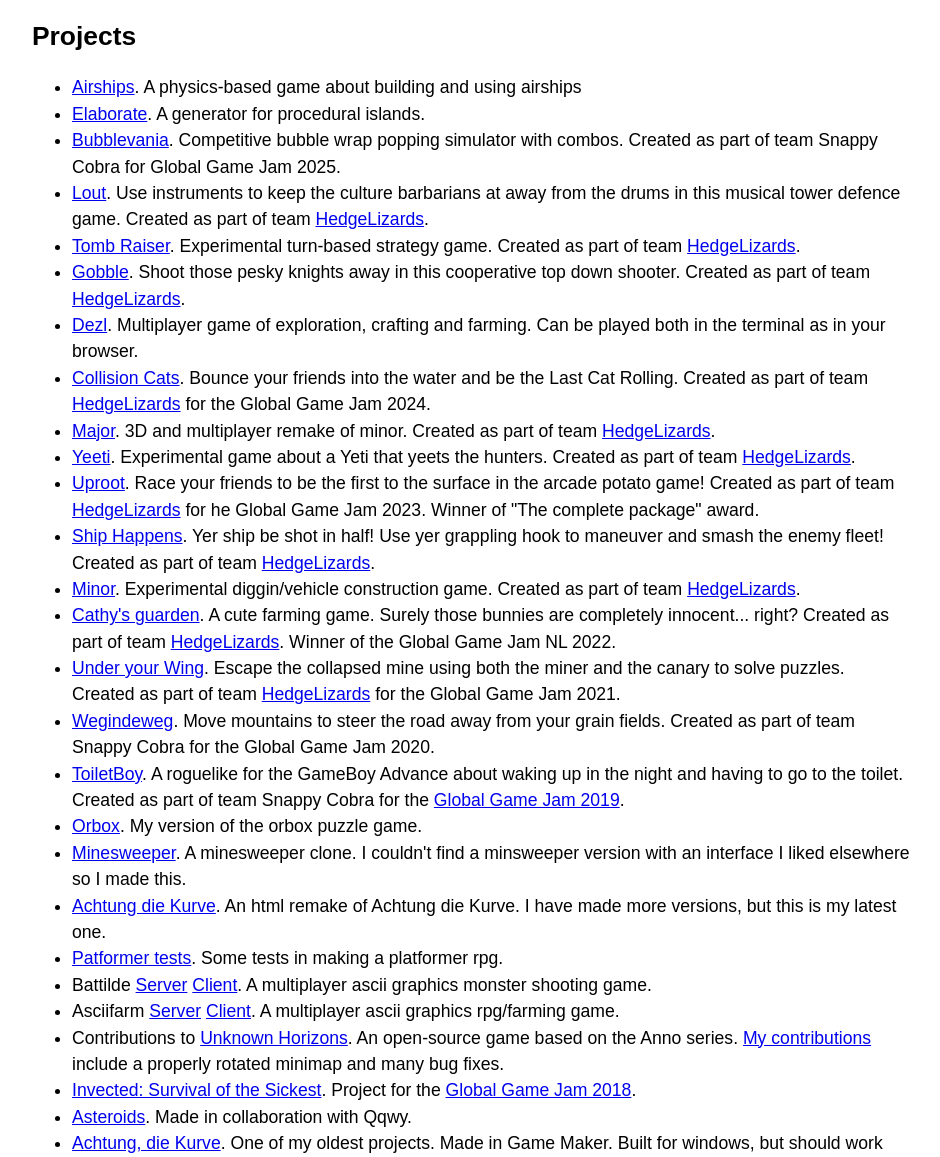
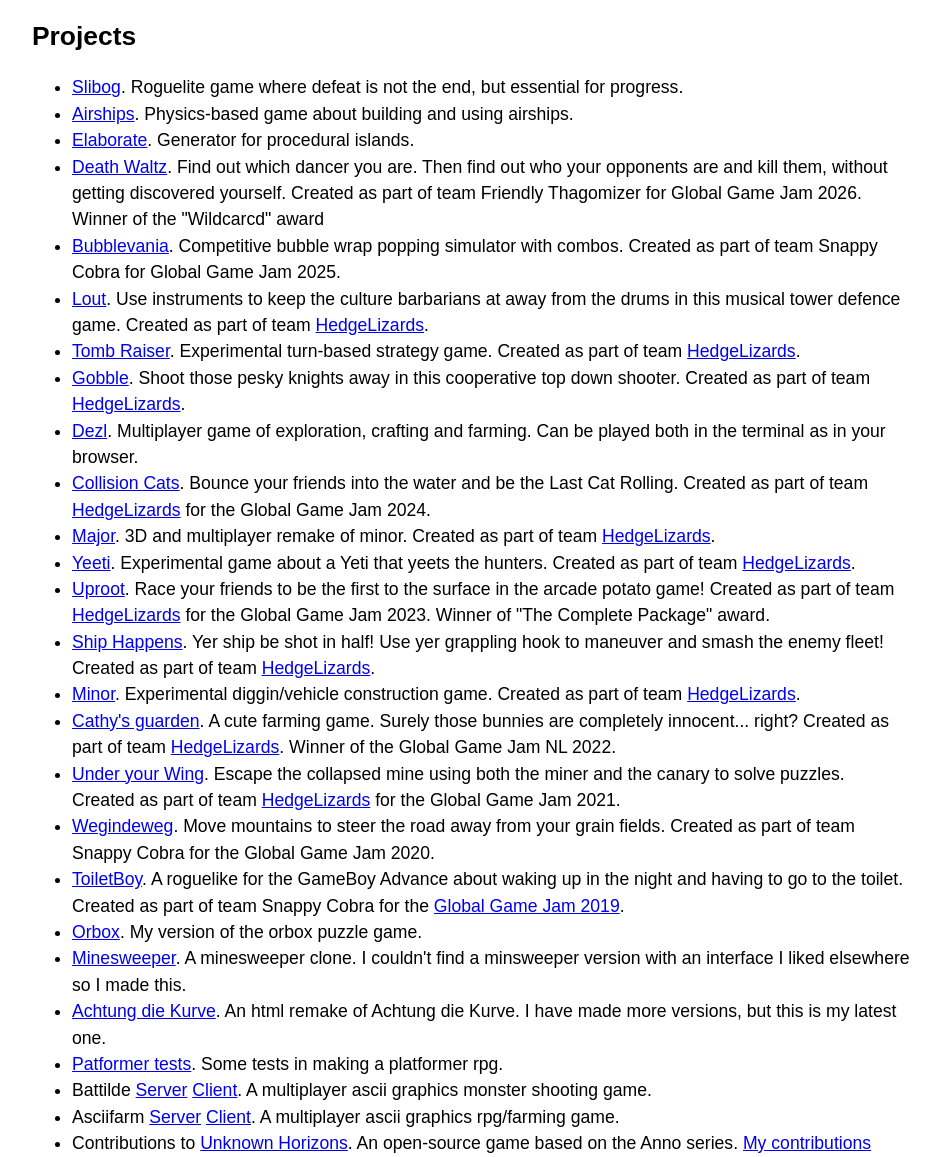
Before and after one commit to jmdejong/jmdejong.github.io, a plain HTML site: page index.html in a window 1280 px wide. Shown: the part 97-1254 px from the top of the page, without its empty margins (168-1108 px from the left). Drawn offline with Linux system fonts and the light colour scheme.

Commit message:
update project list

```diff
--- a/index.html
+++ b/index.html
@@ -22,8 +22,10 @@ Troido's games and experiments
 </h1>
 <h2>Projects</h2>
 <ul>
-<li><a href="https://troido.nl/airships/">Airships</a>. A physics-based game about building and using airships</li>
-<li><a href="https://troido.nl/elaborate">Elaborate</a>. A generator for procedural islands.</li>
+<li><a href="https://troido.nl/slibog/">Slibog</a>. Roguelite game where defeat is not the end, but essential for progress.</li>
+<li><a href="https://troido.nl/airships/">Airships</a>. Physics-based game about building and using airships.</li>
+<li><a href="https://troido.nl/elaborate">Elaborate</a>. Generator for procedural islands.</li>
+<li><a href="https://github.com/snappy-cobra/GGJ25">Death Waltz</a>. Find out which dancer you are. Then find out who your opponents are and kill them, without getting discovered yourself. Created as part of team Friendly Thagomizer for Global Game Jam 2026. Winner of the "Wildcarcd" award</li>
 <li><a href="https://github.com/snappy-cobra/GGJ25">Bubblevania</a>. Competitive bubble wrap popping simulator with combos. Created as part of team Snappy Cobra for Global Game Jam 2025.</li>
 <li><a href="https://hedgelizards.github.io/lout/">Lout</a>. Use instruments to keep the culture barbarians at away from the drums in this musical tower defence game. Created as part of team <a href="https://hedgelizards.github.io/">HedgeLizards</a>.</li>
 <li><a href="https://hedgelizards.github.io/tomb_raiser/">Tomb Raiser</a>. Experimental turn-based strategy game. Created as part of team <a href="https://hedgelizards.github.io/">HedgeLizards</a>.</li>
@@ -32,7 +34,7 @@ Troido's games and experiments
 <li><a href="https://hedgelizards.github.io/ggj24/">Collision Cats</a>. Bounce your friends into the water and be the Last Cat Rolling. Created as part of team <a href="https://hedgelizards.github.io/">HedgeLizards</a> for the Global Game Jam 2024.</li>
 <li><a href="https://github.com/HedgeLizards/major">Major</a>. 3D and multiplayer remake of minor. Created as part of team <a href="https://hedgelizards.github.io/">HedgeLizards</a>.</li>
 <li><a href="https://github.com/HedgeLizards/shelter">Yeeti</a>. Experimental game about a Yeti that yeets the hunters. Created as part of team <a href="https://hedgelizards.github.io/">HedgeLizards</a>.</li>
-<li><a href="https://hedgelizards.github.io/GGJ23/">Uproot</a>. Race your friends to be the first to the surface in the arcade potato game! Created as part of team <a href="https://hedgelizards.github.io/">HedgeLizards</a> for he Global Game Jam 2023. Winner of "The complete package" award.</li>
+<li><a href="https://hedgelizards.github.io/GGJ23/">Uproot</a>. Race your friends to be the first to the surface in the arcade potato game! Created as part of team <a href="https://hedgelizards.github.io/">HedgeLizards</a> for the Global Game Jam 2023. Winner of "The Complete Package" award.</li>
 <li><a href="https://hedgelizards.github.io/grappling/">Ship Happens</a>. Yer ship be shot in half! Use yer grappling hook to maneuver and smash the enemy fleet! Created as part of team <a href="https://hedgelizards.github.io/">HedgeLizards</a>.</li>
 <li><a href="https://hedgelizards.github.io/minor/">Minor</a>. Experimental diggin/vehicle construction game. Created as part of team <a href="https://hedgelizards.github.io/">HedgeLizards</a>.</li>
 <li><a href="https://hedgelizards.github.io/GGJ22/">Cathy's guarden</a>. A cute farming game. Surely those bunnies are completely innocent... right? Created as part of team <a href="https://hedgelizards.github.io/">HedgeLizards</a>. Winner of the Global Game Jam NL 2022.</li>
@@ -46,7 +48,7 @@ Troido's games and experiments
 <li>Battilde <a href="https://github.com/jmdejong/battilde/">Server</a> <a href="https://github.com/jmdejong/battilde-client/">Client</a>. A multiplayer ascii graphics monster shooting game.</li>
 <li>Asciifarm <a href="https://github.com/jmdejong/rustifarm/">Server</a> <a href="https://github.com/jmdejong/asciifarm-client/">Client</a>. A multiplayer ascii graphics rpg/farming game.</li>
 <li>Contributions to <a href="https://github.com/unknown-horizons/unknown-horizons/">Unknown Horizons</a>. An open-source game based on the Anno series. <a href="https://github.com/unknown-horizons/unknown-horizons/pulls?utf8=%E2%9C%93&q=is%3Apr+author%3Ajmdejong+">My contributions</a> include a properly rotated minimap and many bug fixes.
-<li><a href="https://github.com/LucvandenBrand/GGJ18">Invected: Survival of the Sickest</a>. Project for the <a href="https://globalgamejam.org/2018/games/invected-survival-sickest">Global Game Jam 2018</a>.</li>
+<li><a href="https://github.com/LucvandenBrand/GGJ18">Invected: Survival of the Sickest</a>. Project for the <a href="https://globalgamejam.org/2018/games/invected-survival-sickest">Global Game Jam 2018</a>. Winner of the "Because Magnets" award.</li>
 <li><a href="https://github.com/jmdejong/asteroids">Asteroids</a>. Made in collaboration with Qqwy.</li>
 <li><a href="https://tilde.town/~troido/achtung/achtung_3d.zip">Achtung, die Kurve</a>. One of my oldest projects. Made in Game Maker. Built for windows, but should work fine within <a href="https://www.winehq.org/">wine</a>.</li>
 <li><a href="https://github.com/jmdejong/terminal-tron">Tron</a>. A multiplayer ascii graphics tron game</li>
```
